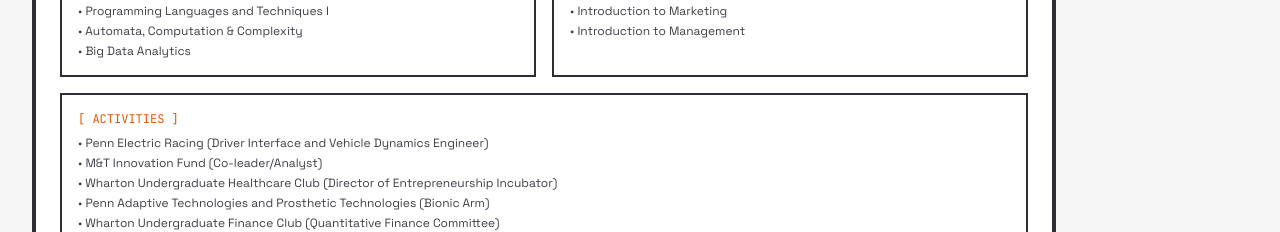
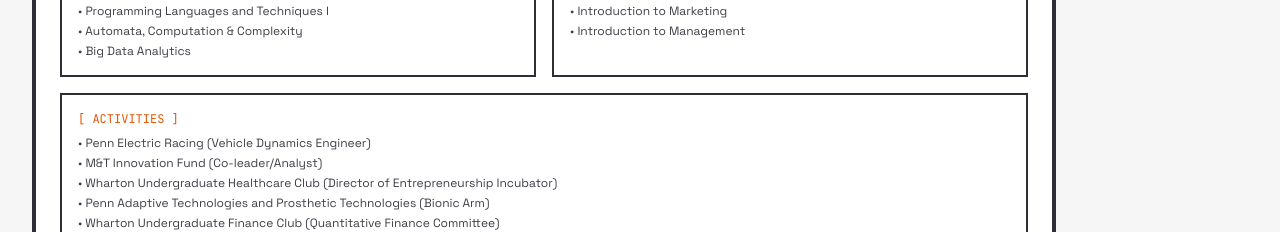
Before and after one commit to krishavs1/Website, a React (Vite) app: page / in a window 1280 px wide. Shown: the part 1463-1695 px from the top of the page. Built offline with nearby package versions, Linux system fonts and the light colour scheme.

Commit message:
Updated skills section

```diff
--- a/src/components/Education.tsx
+++ b/src/components/Education.tsx
@@ -65,7 +65,7 @@
               <div className="border-2 border-dark-900 p-4 bg-white">
                 <div className="font-mono text-xs text-primary-600 mb-2">[ ACTIVITIES ]</div>
                 <div className="space-y-1">
-                  <p className="text-xs text-dark-700">• Penn Electric Racing (Driver Interface and Vehicle Dynamics Engineer)</p>
+                  <p className="text-xs text-dark-700">• Penn Electric Racing (Vehicle Dynamics Engineer)</p>
                   <p className="text-xs text-dark-700">• M&T Innovation Fund (Co-leader/Analyst)</p>
                   <p className="text-xs text-dark-700">• Wharton Undergraduate Healthcare Club (Director of Entrepreneurship Incubator)</p>
                   <p className="text-xs text-dark-700">• Penn Adaptive Technologies and Prosthetic Technologies (Bionic Arm)</p>
--- a/src/components/Skills.tsx
+++ b/src/components/Skills.tsx
@@ -1,6 +1,6 @@
 const Skills = () => {
   const skills = [
-    // Programming Languages
+
     { name: 'Python', level: 90, category: 'Languages' },
     { name: 'JavaScript/TypeScript', level: 85, category: 'Languages' },
     { name: 'HTML/CSS', level: 85, category: 'Languages' },
```
